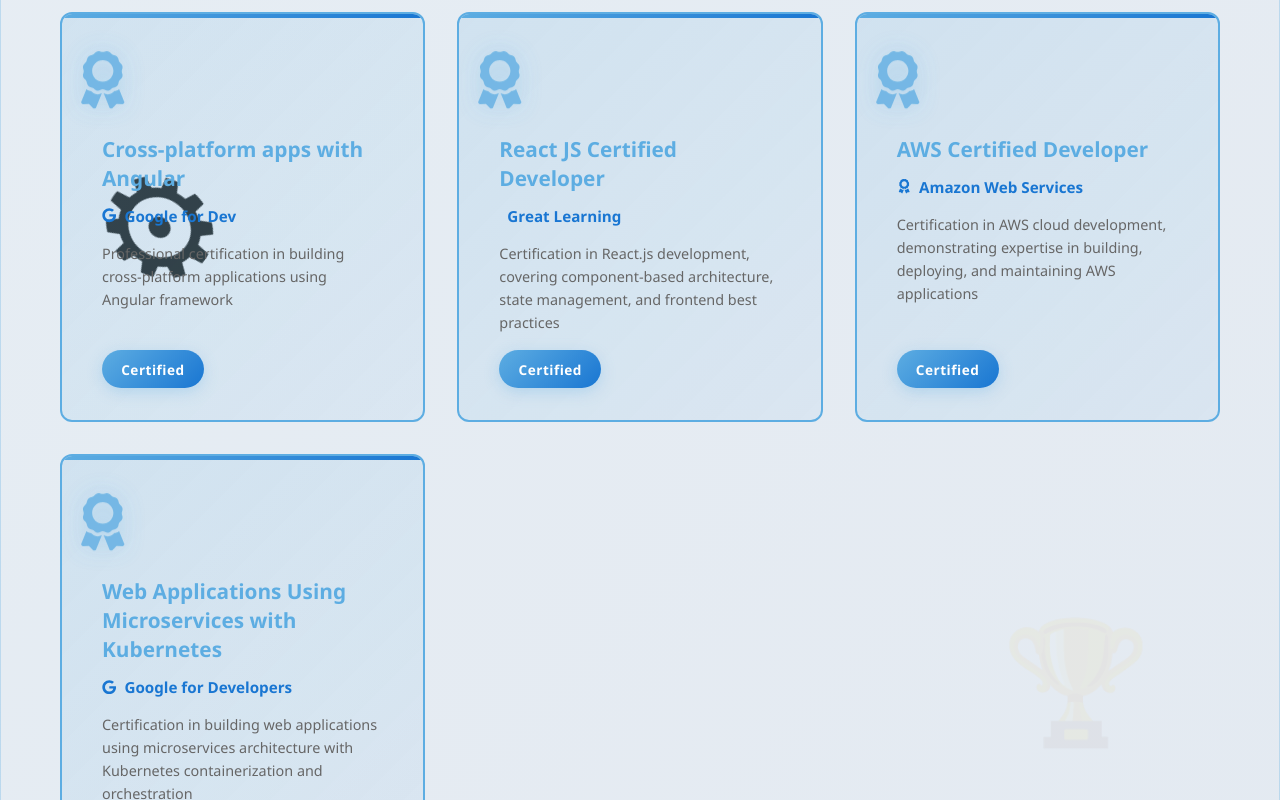
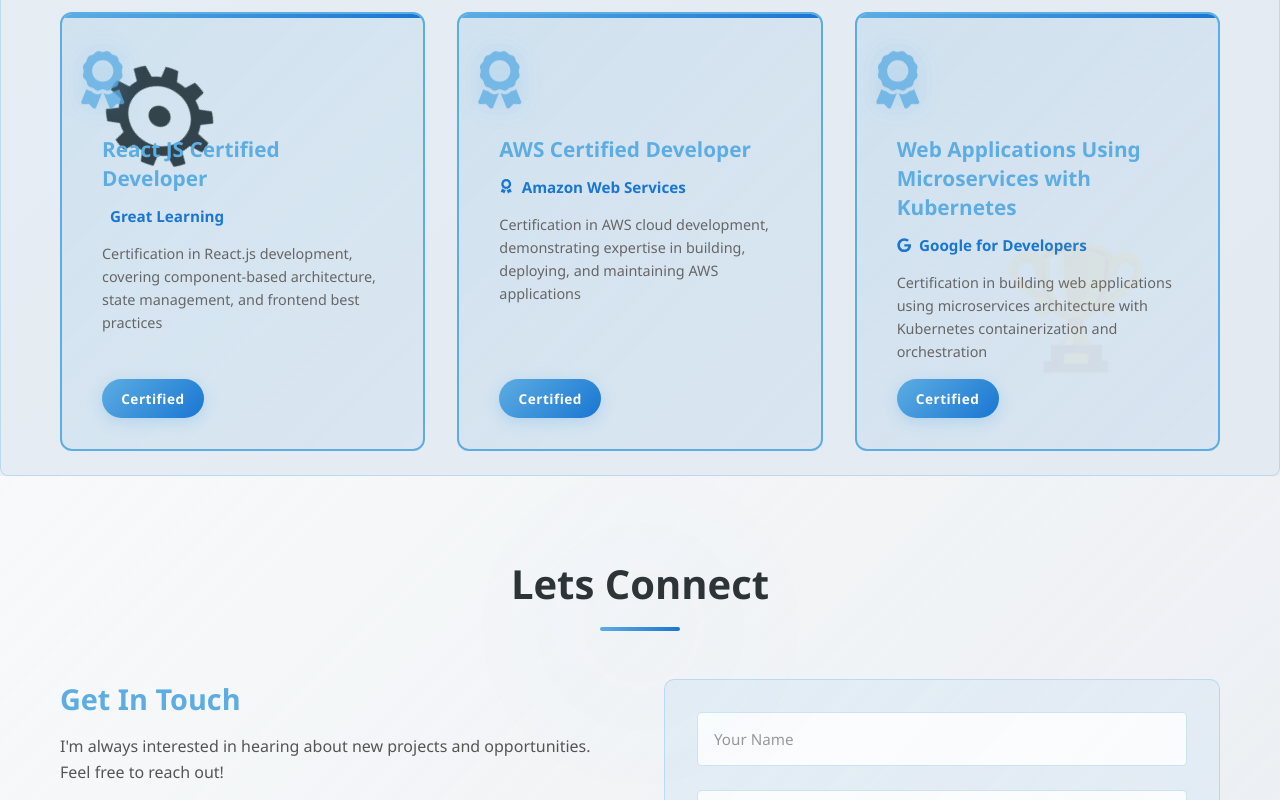
Before and after one commit to samasaibhargavreddy/Portfolio, a React (Vite) app: page / in a window 1280 px wide. Shown: the part 5520-6320 px from the top of the page. Built offline with nearby package versions, Linux system fonts and the light colour scheme.

Commit message:
Remove Cross-platform apps with Angular certification

```diff
--- a/src/components/Certifications.jsx
+++ b/src/components/Certifications.jsx
@@ -3,12 +3,6 @@
 import './Certifications.css'
 
 const certifications = [
-  {
-    title: 'Cross-platform apps with Angular',
-    issuer: 'Google for Dev',
-    icon: FaGoogle,
-    description: 'Professional certification in building cross-platform applications using Angular framework'
-  },
   {
     title: 'React JS Certified Developer',
     issuer: 'Great Learning',
```
